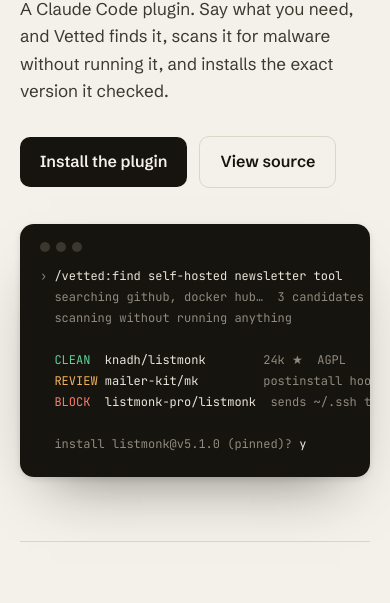
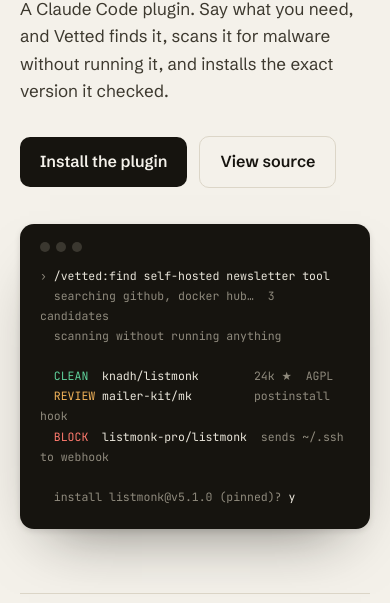
Before and after one commit to FYClamityDestiny/vetted, a plain HTML site: page docs/index.html in a window 390 px wide. Shown: the part 230-833 px from the top of the page. Drawn offline with Linux system fonts and the light colour scheme.

Commit message:
Site: terminal lines visible by default, wrap on mobile
Co-Authored-By: Claude Opus 5.5 <noreply@anthropic.com>

```diff
--- a/docs/index.html
+++ b/docs/index.html
@@ -55,9 +55,9 @@ h1 i{color:var(--ok)}
 .term .bar i{width:10px;height:10px;border-radius:50%;background:#3a372f}
 .term p{margin:0;white-space:pre}
 .term .m{color:var(--term-mute)}.term .g{color:var(--t-ok)}.term .y{color:var(--t-warn)}.term .r{color:var(--t-bad)}
-.term .line{opacity:0;animation:in .5s cubic-bezier(.16,1,.3,1) forwards}
+.term .line{animation:in .5s cubic-bezier(.16,1,.3,1) backwards}
 @keyframes in{from{opacity:0;filter:blur(3px);transform:translateY(3px)}to{opacity:1;filter:none;transform:none}}
-@media (prefers-reduced-motion:reduce){.term .line{animation:none;opacity:1}}
+@media (prefers-reduced-motion:reduce){.term .line{animation:none}}
 
 section{padding:88px 0;border-top:1px solid var(--line)}
 h2{font:400 clamp(36px,4.6vw,54px)/1.02 "Instrument Serif",serif;letter-spacing:-.01em;margin:0 0 16px;text-wrap:balance}
@@ -109,7 +109,7 @@ footer{padding:40px 0 56px;color:var(--mute);font-size:14.5px;display:flex;justi
   section{padding:64px 0}
   nav a:not(:last-child){display:none}
   .install{grid-template-columns:1fr}
-  .term{font-size:12px}
+  .term{font-size:11.5px;overflow-x:hidden}.term p{white-space:pre-wrap}
 }
 </style>
 </head>
```
